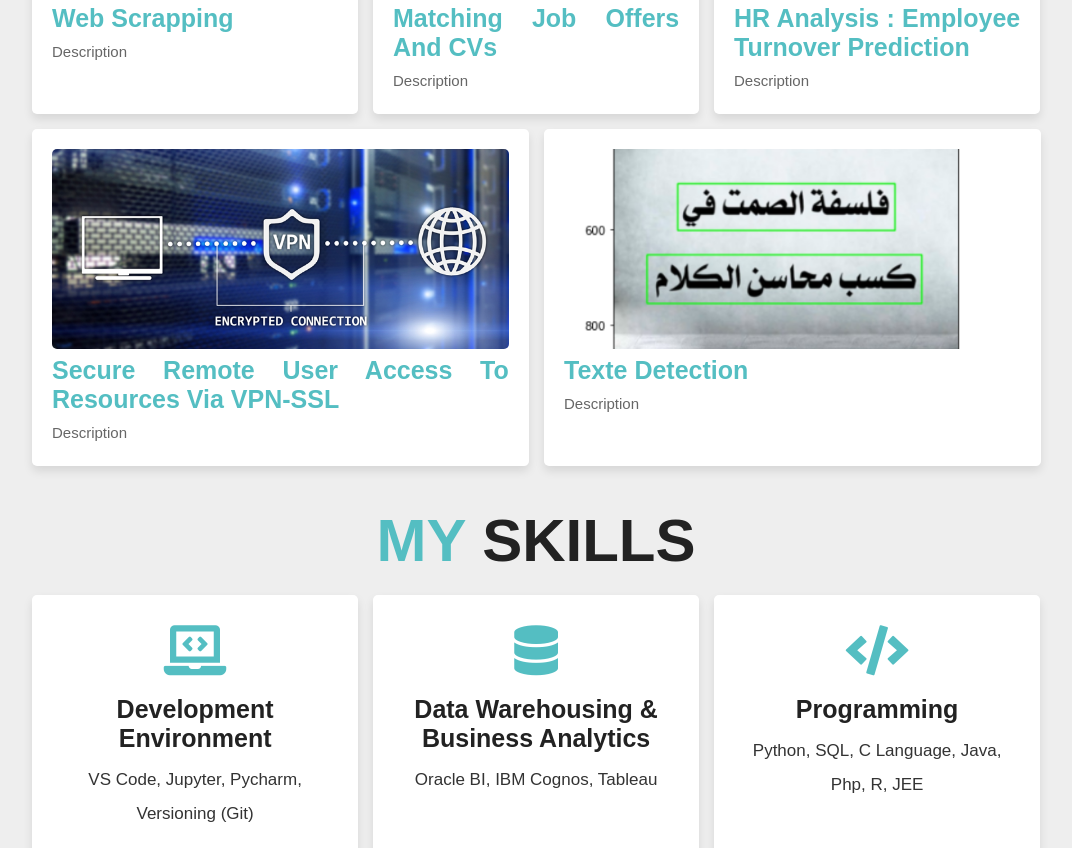
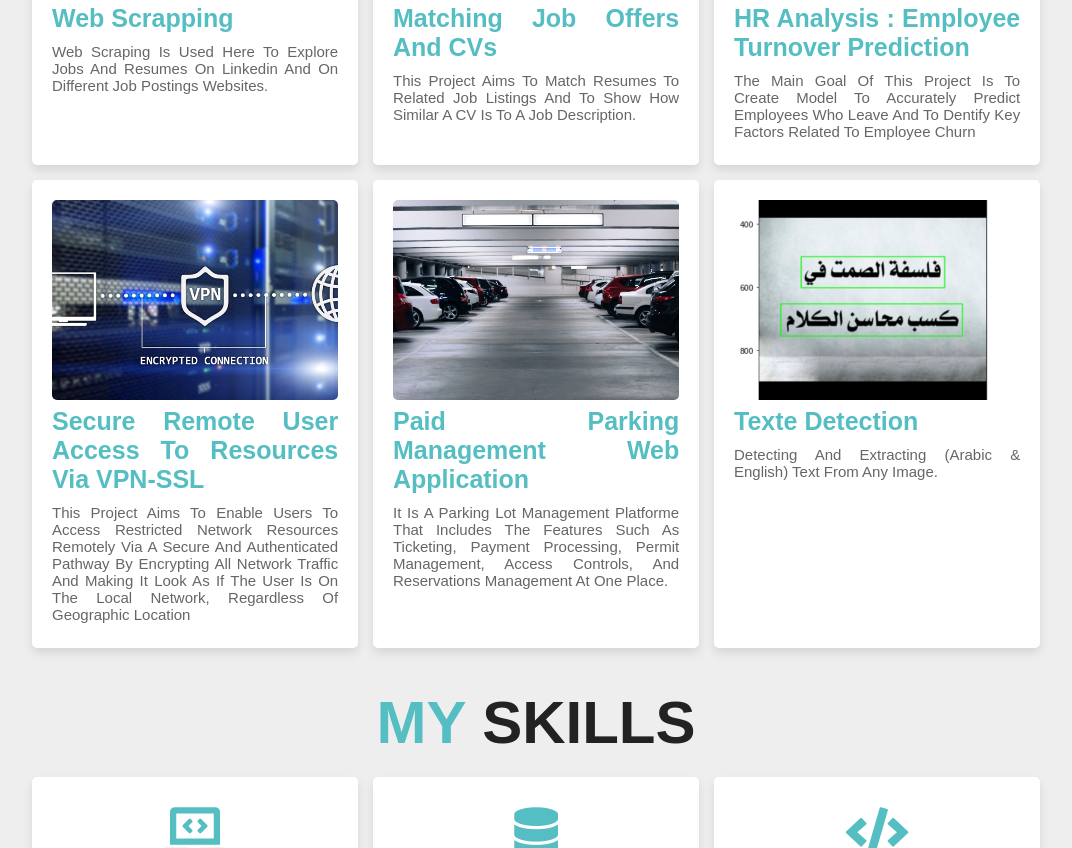
Before and after one commit to lilou1radi/Radi-Oumaima.github.io, a plain HTML site: page index.html in a window 1280 px wide. Shown: the part 5088-5936 px from the top of the page, without its empty margins (79-1151 px from the left). Drawn offline with nearby package versions, Linux system fonts and the light colour scheme.

Commit message:
edit portfolio section

```diff
--- a/index.html
+++ b/index.html
@@ -241,35 +241,45 @@
         <div class="box tilt">
             <img src="images/Python-Web-Scraping.gif" alt="">
             <h3>Web Scrapping</h3>
-            <p>description</p>
+            <p>Web scraping is used here to explore jobs and Resumes on Linkedin and on different job postings websites. </p>
 
         </div>
 
         <div class="box tilt">
             <img src="images/match_cv.jpg" alt="">
             <h3>Matching job offers and CVs</h3>
-            <p>description</p>
+            <p>This project aims to match resumes to related job listings and to show how similar a CV is to a job description. </p>
 
         </div>
 
         <div class="box tilt">
             <img src="images/employee_leaving.png" alt="">
             <h3>HR Analysis : Employee turnover prediction</h3>
-            <p>description</p>
+            <p>The main goal of this project is to create model to accurately predict employees who leave and to dentify key factors related to employee churn</p>
 
         </div>
 
         <div class="box tilt">
             <img src="images/vpn-remote-desktop.png" alt="">
             <h3>Secure remote user access to resources via VPN-SSL</h3>
-            <p>description</p>
+            <p>This project aims to enable users to access restricted network resources remotely via a secure and authenticated pathway
+                by encrypting all network traffic and making it look as if the user is on the local network, regardless of geographic
+                location</p>
+
+        </div>
+
+        <div class="box tilt">
+            <img src="images/parking.jpg" alt="">
+            <h3>Paid parking Management web application </h3>
+            <p>It is a parking lot management platforme that includes the features such as ticketing, Payment Processing,
+                permit management, access controls, and reservations management at one place. </p>
 
         </div>
 
         <div class="box tilt">
             <img src="images/textDetection.PNG" alt="">
             <h3>Texte Detection</h3>
-            <p>description</p>
+            <p>Detecting and extracting (Arabic & English) text from any image.</p>
 
         </div>
 
```
Also changed, not shown: images/parking.jpg (added).
